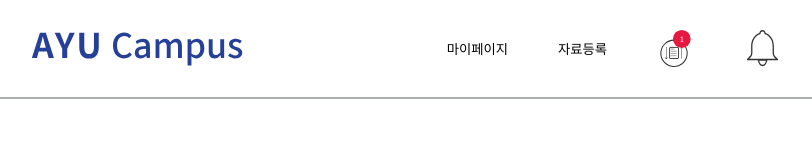
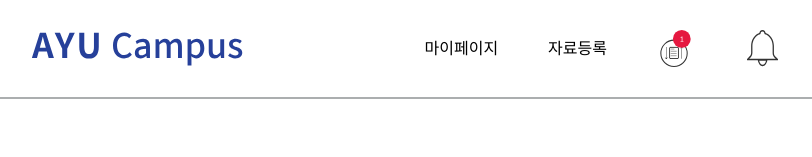
Before and after one commit to AYU-CAMPUS/AYU-FE, a Next.js app: page /article/culture in a window 1280 px wide. Shown: the top 157 px of the page, without its empty margins (234-1046 px from the left). Built offline with nearby package versions, Linux system fonts and the light colour scheme.

Commit message:
feat : 헤더 컴포넌트 구현 ( 아직 분기 처리 x )

```diff
--- a/components/Header/Header.style.tsx
+++ b/components/Header/Header.style.tsx
@@ -8,6 +8,10 @@
   display: flex;
   justify-content: space-between;
   align-items: center;
+  font-family: "Spoqa Han Sans Neo";
+  font-weight: 400;
+  font-size: 1.6rem;
+  line-height: 20px;
   div {
     display: flex;
     align-items: center;
--- a/components/Header/Header.tsx
+++ b/components/Header/Header.tsx
@@ -1,57 +1,30 @@
 import Image from "next/image";
-import { useRouter } from "next/router";
+import Link from "next/link";
 import * as Styled from "./Header.style";
 import Logo from "../../public/images/ayu-campus-logo.svg";
 import Alarm from "../../public/images/alarm.svg";
 import exchangeAlarm from "../../public/images/exchangeAlarm.svg";
 
 function Header() {
-  const router = useRouter();
   const isLogin = true;
   return (
     <>
       <Styled.HeadWrapper>
         <Styled.Head>
-          <Image src={Logo} />
+          <Link href="/">
+            <Image src={Logo} />
+          </Link>
           {isLogin ? (
             <div>
-              <button
-                type="button"
-                onClick={() => {
-                  router.push("/mypage");
-                }}
-              >
-                마이페이지
-              </button>
-              <button
-                type="button"
-                onClick={() => {
-                  router.push("/register");
-                }}
-              >
-                자료등록
-              </button>
+              <Link href="/mypage">마이페이지</Link>
+              <Link href="/register">자료등록</Link>
               <Image src={exchangeAlarm} width="37px" height="37px" />
               <Image src={Alarm} width="37px" height="37px" />
             </div>
           ) : (
             <div>
-              <button
-                type="button"
-                onClick={() => {
-                  router.push("/signup");
-                }}
-              >
-                회원가입
-              </button>
-              <button
-                type="button"
-                onClick={() => {
-                  router.push("/login");
-                }}
-              >
-                로그인
-              </button>
+              <Link href="/signup">회원가입</Link>
+              <Link href="/login">로그인</Link>
               <Image src={Alarm} width="37px" height="37px" />
             </div>
           )}
```
